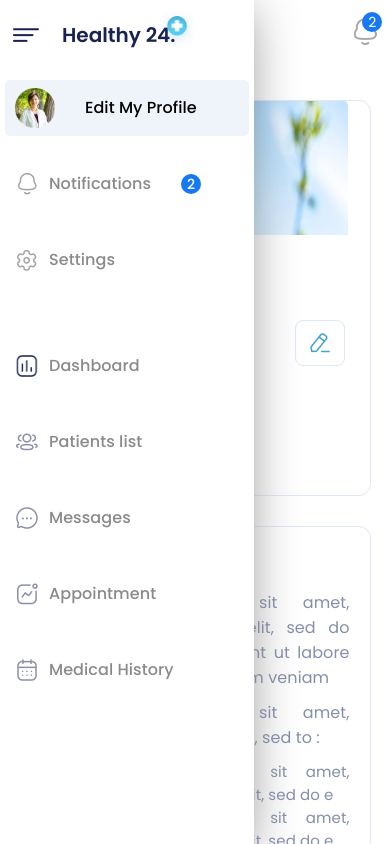
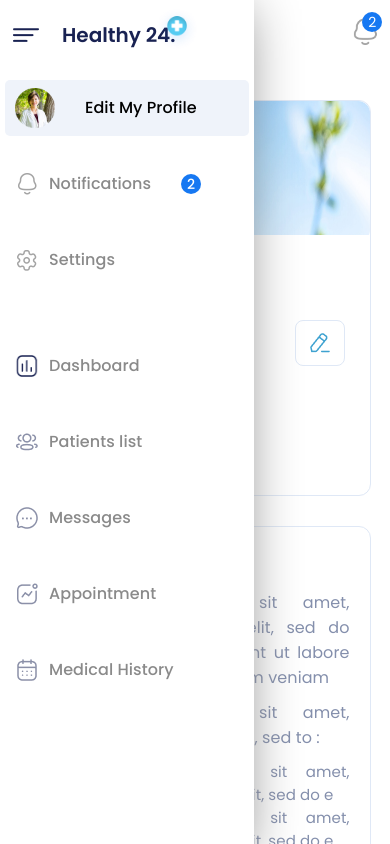
Before and after one commit to salahkhenfer/Doctor-s-Office-Management-System, a React (Vite) app: page /Profile in a window 390 px wide. Shown: the top 844 px of the page. Built offline with nearby package versions, Linux system fonts and the light colour scheme.

Commit message:
fix background

```diff
--- a/src/page/style/Profile.css
+++ b/src/page/style/Profile.css
@@ -165,7 +165,7 @@
     border: 8px solid #fff;
   }
   .background img {
-    width: 327px;
+    width: 100%;
     height: 134px;
   }
   .box-info {
```
